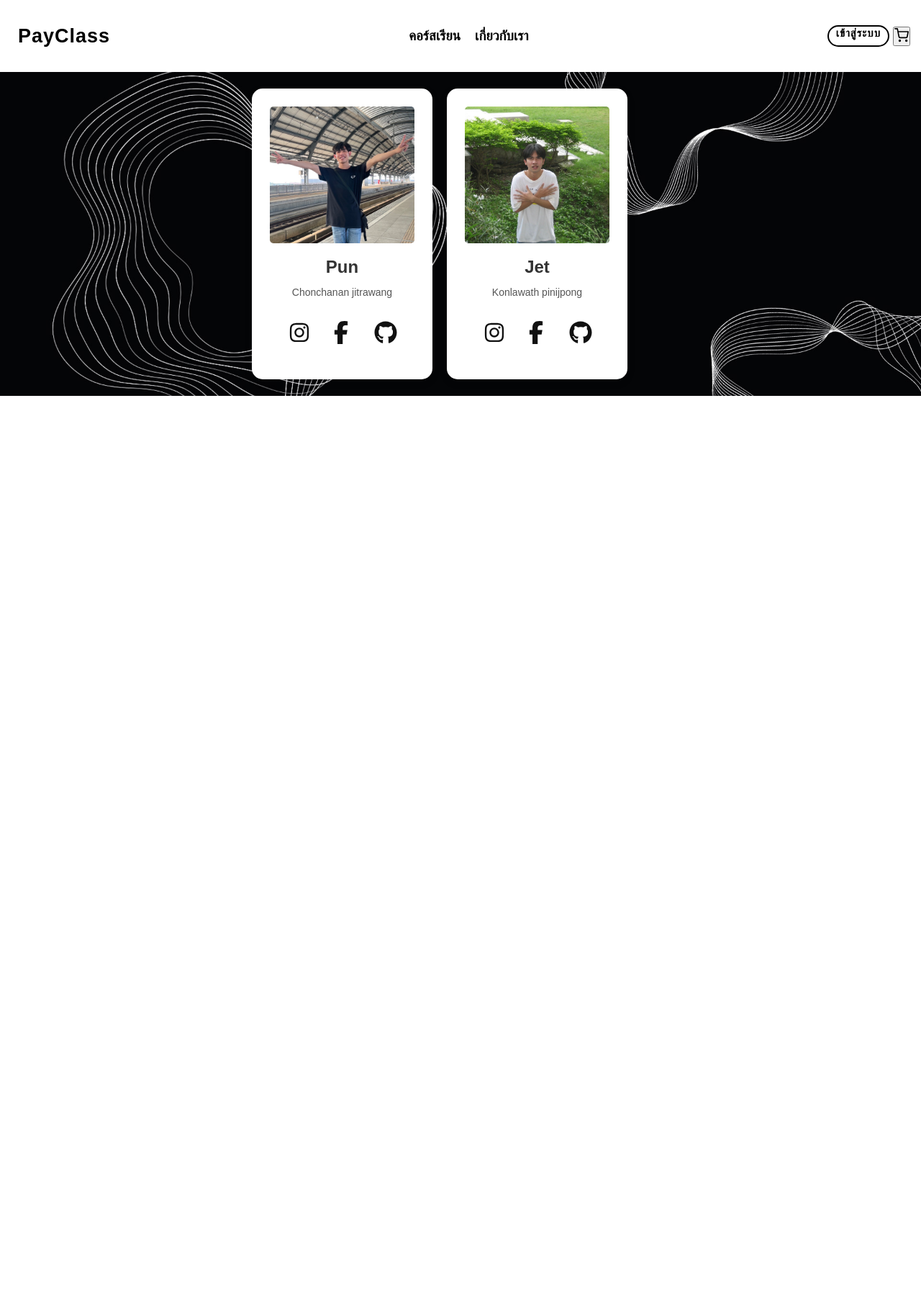
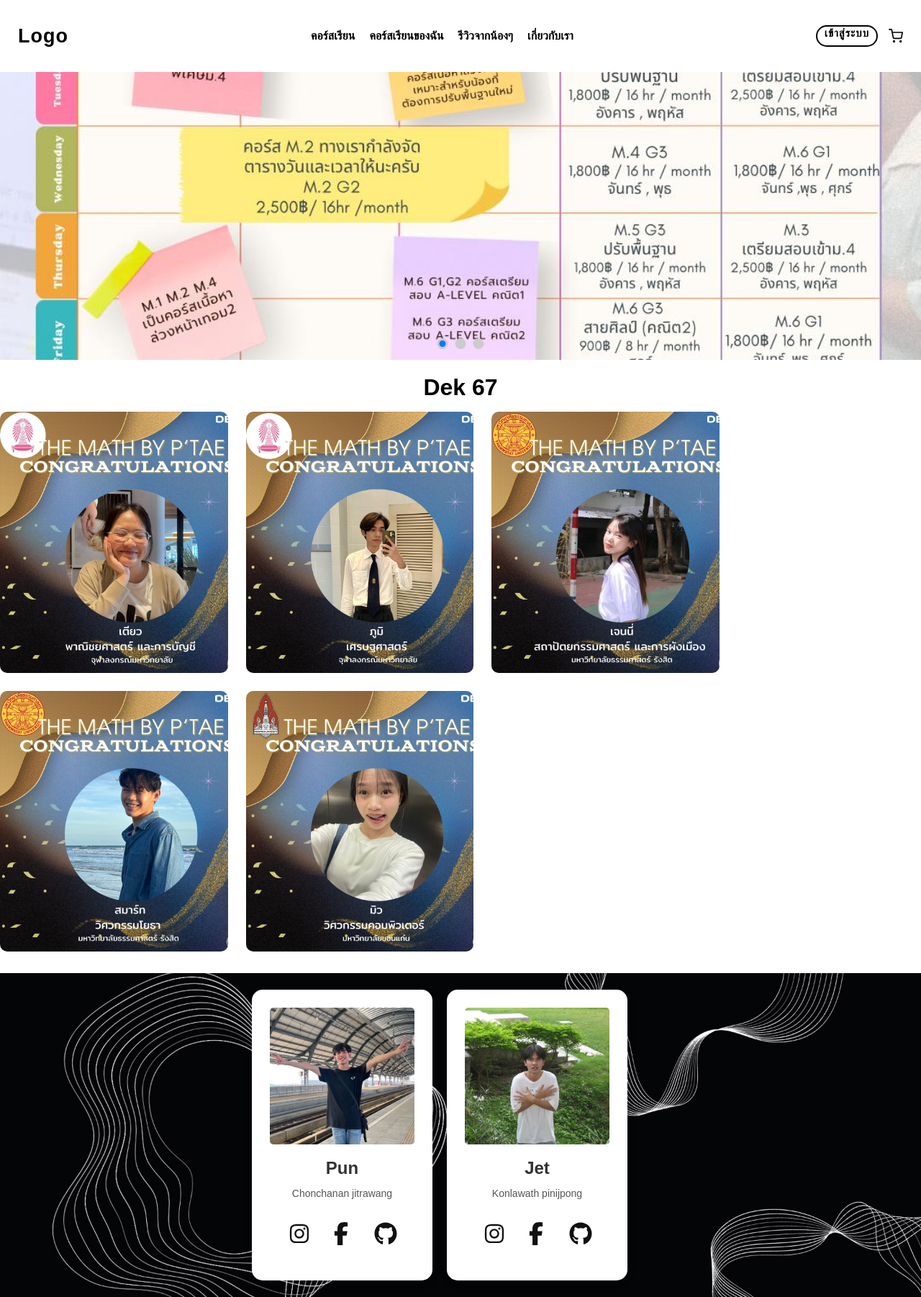
Before and after one commit to SETPOINT1/PAYCLASS, a Django app: page / in a window 1280 px wide. Shown: the whole page at 72% size. Before the commit the page ends 550 px from the top, so only its background shows below. Run offline with Django 5.2, Linux system fonts and the light colour scheme.

Commit message:
Update homepage.html by jet

```diff
--- a/WebApp/myproject/homepage/templates/homepage/home.html
+++ b/WebApp/myproject/homepage/templates/homepage/home.html
@@ -12,13 +12,15 @@
         <nav class="nav-bar">
             <div class="payclass">
                 <a href="{% url 'home' %}">
-                    <h2>PayClass</h2>
+                    <h2>Logo</h2>
                 </a>
             </div>
 
             <div class="menu">
-                <h3>คอร์สเรียน</h3>
-                <h3>เกี่ยวกับเรา</h3>
+                <h4>คอร์สเรียน</h4>
+                <h4>คอร์สเรียนของฉัน</h4>
+                <h4>รีวิวจากน้องๆ</h4>
+                <h4>เกี่ยวกับเรา</h4>
             </div>
 
             <div class="regis-buy">
@@ -27,7 +29,7 @@
                         <p>เข้าสู่ระบบ</p>
                     </a>
                 </div>
-                <button class="button">
+                <button class="cart">
                     <svg
                       class="icon"
                       stroke="currentColor"
@@ -51,9 +53,26 @@
         </nav>
 
         <div class="body-page">
-            <div class="ads"></div>
-            <div class="pic1"></div>
-            <div class="pic2"></div>
+            <div class="ads">
+                <div class="slide">
+                    <img src="../static/payclass/resource/table.jpg" alt="Image 1" class="active">
+                    <img src="../static/payclass/resource/luck.jpg" alt="Image 2">
+                    <img src="../static/payclass/resource/map.jpg" alt="Image 3">
+                    <div class="dots">
+                        <button class="dot active" data-index="0"></button>
+                        <button class="dot" data-index="1"></button>
+                        <button class="dot" data-index="2"></button>
+                    </div>
+                </div>
+            </div>
+            <h1>Dek 67</h1>
+            <div class="dek67">
+                <div class="tiao"></div>
+                <div class="phum"></div>
+                <div class="jenny"></div>
+                <div class="smart"></div>
+                <div class="mew"></div>
+            </div>
         </div>
 
         <footer>
@@ -240,5 +259,7 @@
             </div>
         </footer>
     </div>
+
+    <script src="{% static 'payclass/js/script.js'%}"></script>
 </body>
 </html>
```
